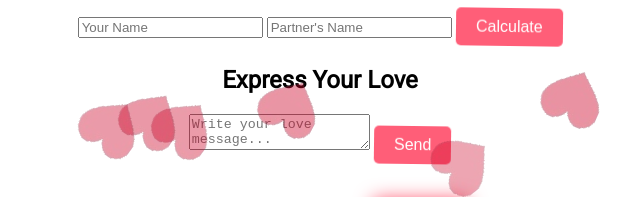
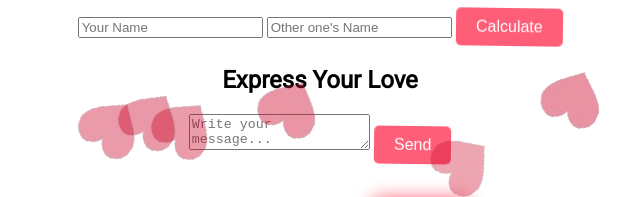
Before and after one commit to EElienplus/Portfolio, a plain HTML site: page ds/index.html in a window 1280 px wide. Both pictures are taken after a click on the element 640 px from the left and 274 px from the top of the page. Shown: the part 311-508 px from the top of the page, 320-960 px from the left. Drawn offline with nearby package versions, Linux system fonts and the light colour scheme.

Commit message:
Update index.html

```diff
--- a/ds/index.html
+++ b/ds/index.html
@@ -17,12 +17,12 @@
         <div class="interactive-section">
             <h2>Love Calculator</h2>
             <input type="text" id="name1" placeholder="Your Name">
-            <input type="text" id="name2" placeholder="Partner's Name">
+            <input type="text" id="name2" placeholder="Other one's Name">
             <button class="btn" onclick="calculateLove()">Calculate</button>
             <p id="loveResult"></p>
 
             <h2>Express Your Love</h2>
-            <textarea id="loveNote" placeholder="Write your love message..."></textarea>
+            <textarea id="loveNote" placeholder="Write your  message..."></textarea>
             <button class="btn" onclick="displayLoveNote()">Send</button>
             <p id="displayNote"></p>
 
```
